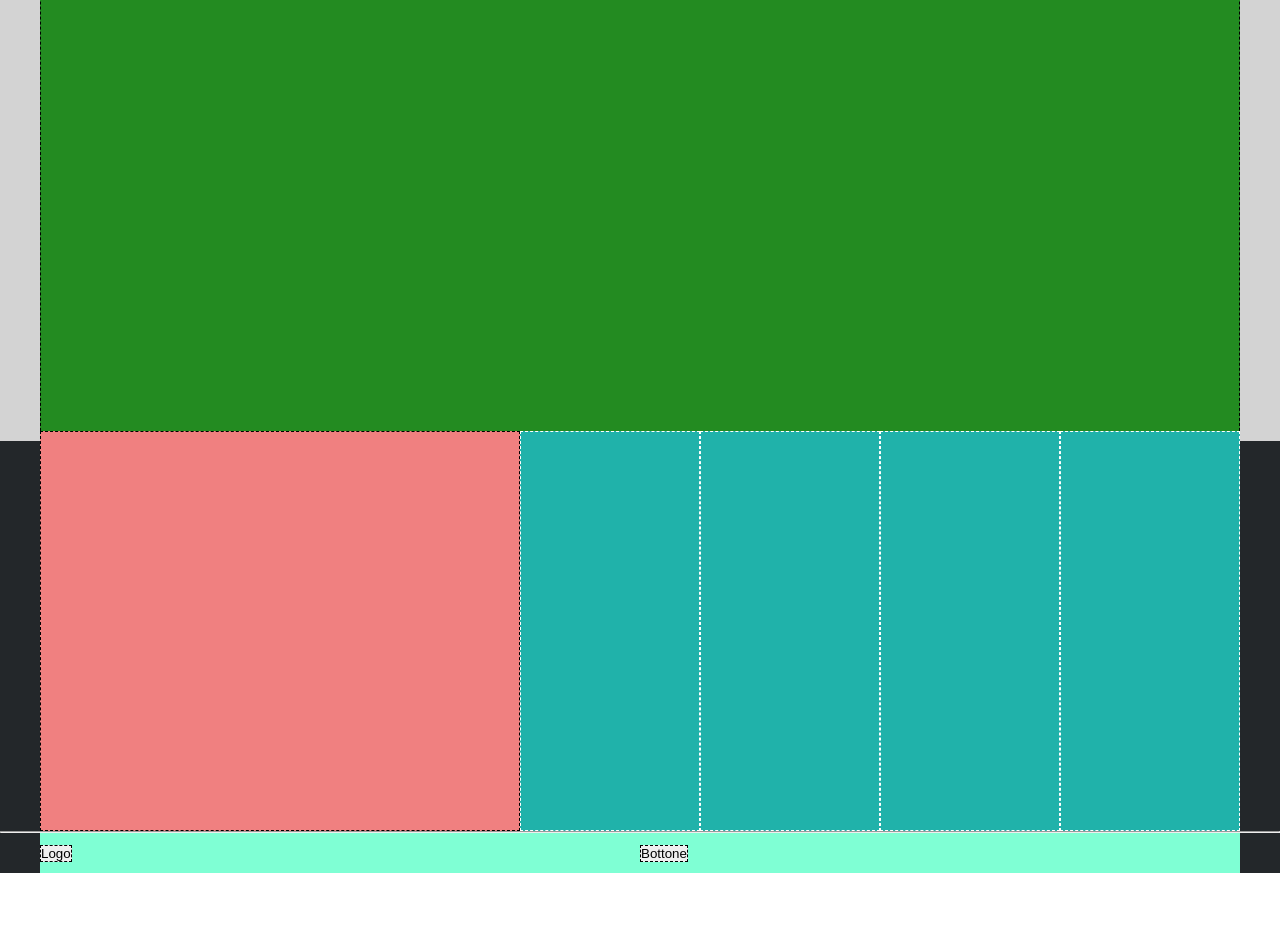
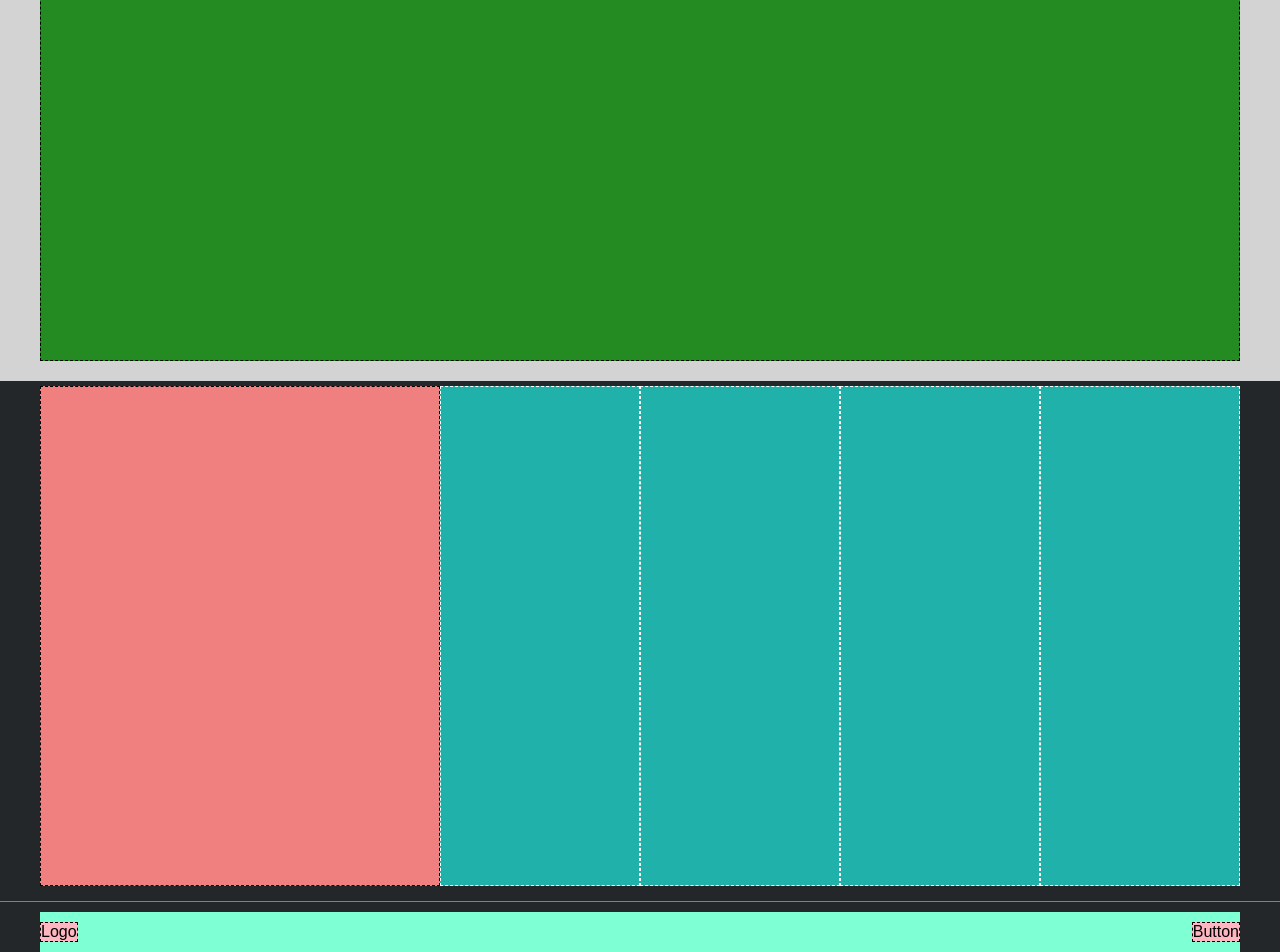
Before and after one commit to Rivio98/-htmlcss-discord, a plain HTML site: page index.html in a window 1280 px wide. Shown: the part 1589-2541 px from the top of the page. Before the commit the page ends 2462 px from the top, so only its background shows below. Drawn offline with Linux system fonts and the light colour scheme.

Commit message:
[UPD] Added utilities and classes

```diff
--- a/css/style.css
+++ b/css/style.css
@@ -45,7 +45,7 @@ header {
 }
 
 .col-100 {
-    width: 80%;
+    width: 100%;
     height: 300px;
     background-color: #EE81EE;
     border: dashed 1px black;
@@ -64,6 +64,15 @@ header {
     background-color: #23272A;
 }
 
+.bg-darkgreen {
+    background-color: #238B21;
+}
+
+.bg-lightacqua {
+    background-color: #7FFFD4;
+    padding: 10px 0;
+}
+
 /* column size and color */
 .col-65 {
     width: 65%;
@@ -79,45 +88,33 @@ header {
     border: dashed 1px black;
 }
 
-/*column width 100% but double height */
-.tall-column {
-    width: 100%;
-    height: 600px;
-    border: dashed 1px black;
-    background-color: #238B21;
+.col-16 {
+    width: calc(100%/6);
+    border: 1px dashed #fff;
+    background-color: #20B2AA;
+    height: 500px;
 }
 
-/* columns value 1 and 2 */
-.col-value1 {
-    width: 40%;
-    height: 400px;
+.col-33 {
+    width: calc(100%/6*2);
+    border: 1px dashed black;
     background-color: #F08080;
-    border: dashed 1px black;
-    margin-top: -10px;
+    height: 500px;
 }
 
-.col-value2 {
-    width: 15%;
-    height: 400px;
-    background-color: #20B2AA;
-    border: dashed 1px white;
-    margin-top: -10px;
+/*column width 100% but double height */
+.h-500 {
+    height: 500px;
 }
 
 
-/* start footer */
+footer {
+    background-color: #23272A;
+}
 
 
 hr {
     color: #fff;
-}
-
-.button {
-    width: 100%;
-    height: 40px;
-    background-color: #7FFFD4;
-    align-content: center;
-    justify-content: space-between;
 }
 
 #bottone-sinistro {
@@ -150,3 +147,22 @@ hr {
 .py-20 {
     padding: 20px 0;
 }
+
+.justify-between {
+    justify-content: space-between;
+}
+
+/* Footer  */
+.top-footer {
+    border-bottom: 1px solid gray;
+    padding: 5px 0 15px 0;
+}
+
+.bottom-footer {
+    padding-top: 10px;
+}
+
+.box-bottom-footer {
+    background-color: #FFB6C0;
+    border: dashed 1px black;
+}
--- a/index.html
+++ b/index.html
@@ -64,43 +64,32 @@
                 </div>
             </div>
         </div>
-        <div class="bg-grey">
+        <div class="py-20 bg-grey">
             <div class="container">
                 <div class="row">
-                    <div class="tall-column">
+                    <div class="col-100 h-500 bg-darkgreen">
                     </div>
                 </div>
             </div>
         </div>
-        <div class="bg-black">
+    </main>
+    <footer><!--Finale-->
+        <div class="top-footer">
             <div class="container">
                 <div class="row">
-                    <div class="col-value1">
-                    </div>
-                    <div class="col-value2">
-                    </div>
-                    <div class="col-value2">
-                    </div>
-                    <div class="col-value2">
-                    </div>
-                    <div class="col-value2">
-                    </div>
+                    <div class="col-33"></div>
+                    <div class="col-16"></div>
+                    <div class="col-16"></div>
+                    <div class="col-16"></div>
+                    <div class="col-16"></div>
                 </div>
             </div>
         </div>
-
-    </main>
-    <hr>
-    <footer><!--Finale-->
-        <div class="bg-black">
+        <div class="bottom-footer">
             <div class="container">
-                <div class="row">
-                    <div class="button left">
-                        <button id="bottone-sinistro">Logo</button>
-                    </div>
-                    <div class="button right">
-                        <button id="bottone-destro">Bottone</button>
-                    </div>
+                <div class="row bg-lightacqua justify-between">
+                    <div class="box-bottom-footer">Logo</div>
+                    <div class="box-bottom-footer">Button</div>
                 </div>
             </div>
         </div>
```
